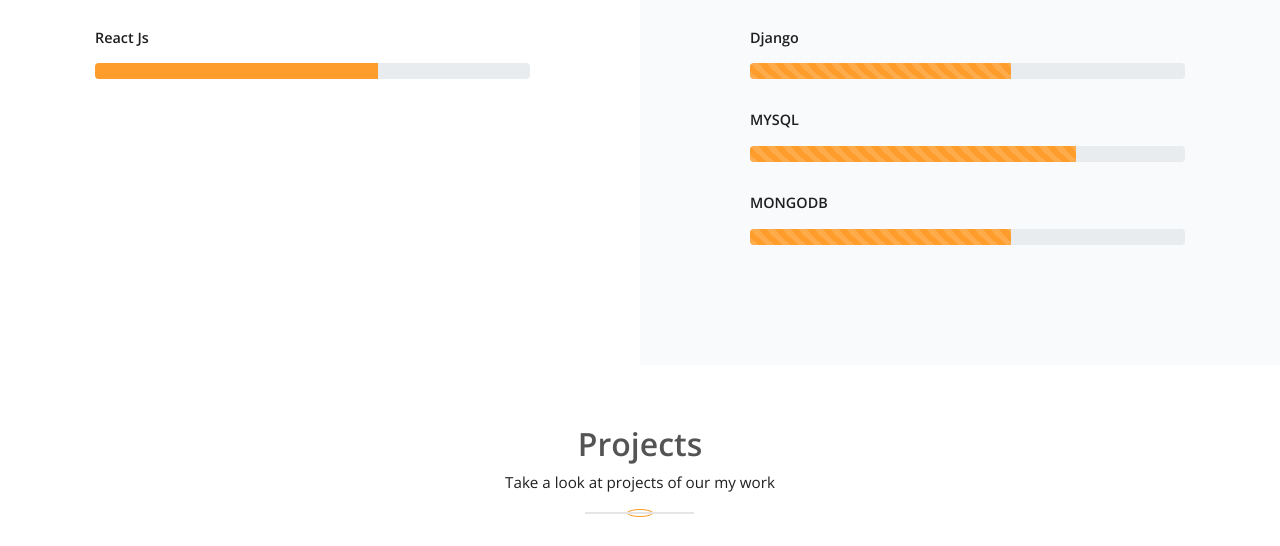
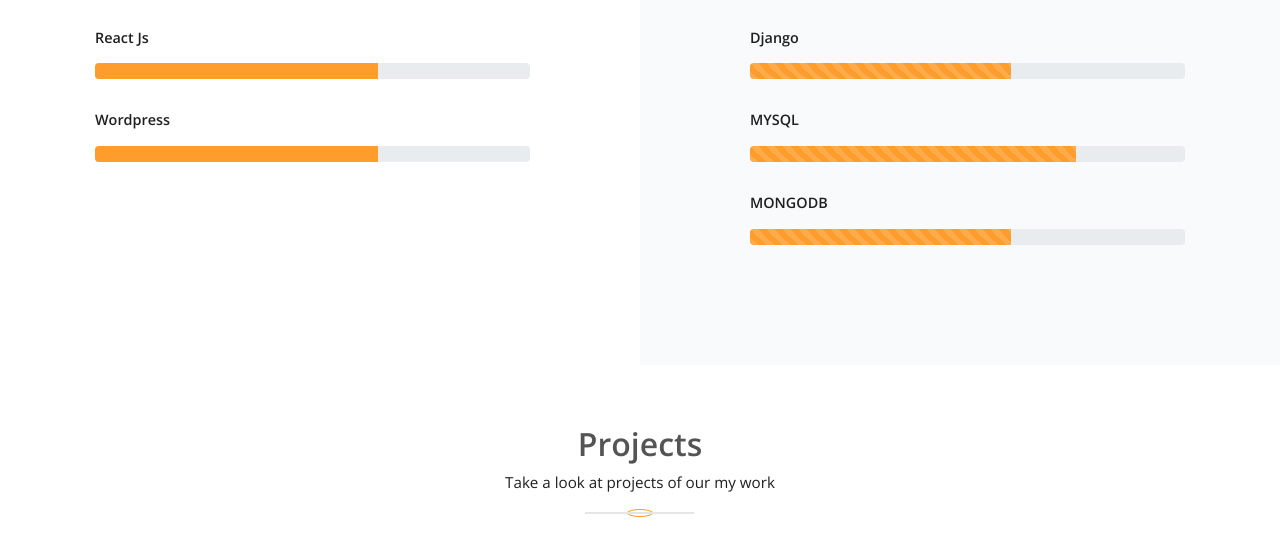
Before and after one commit to SJPATEL/Portfolio, a plain HTML site: page index.html in a window 1280 px wide. Shown: the part 3572-4118 px from the top of the page. Drawn offline with nearby package versions, Linux system fonts and the light colour scheme.

Commit message:
Update index.html

```diff
--- a/index.html
+++ b/index.html
@@ -412,6 +412,13 @@
                         <div class="progress">
                             <div class="progress-bar bg-warning" role="progressbar" style="width: 65%"
                                 aria-valuenow="65" aria-valuemin="0" aria-valuemax="100"></div>
+                        </div>
+                    </li>
+                      <li>
+                        <label for="">Wordpress </label>
+                        <div class="progress">
+                            <div class="progress-bar bg-warning" role="progressbar" style="width: 65%"
+                                aria-valuenow="80" aria-valuemin="0" aria-valuemax="100"></div>
                         </div>
                     </li>
 
```
